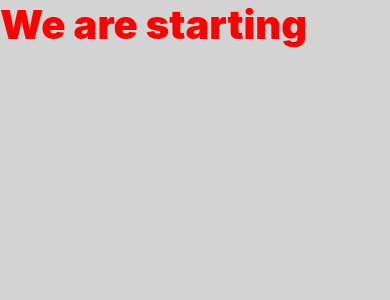
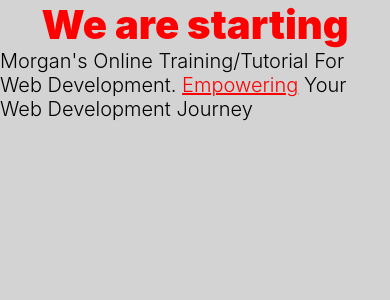
Before and after one commit to wagamama22/MyApp, a React Native app: screen / in a window 390 px wide. Shown: the top 300 px of the page. Built offline with nearby package versions, Linux system fonts and the light colour scheme.

Commit message:
safeAreaView and text formatting

```diff
--- a/App.tsx
+++ b/App.tsx
@@ -1,29 +1,49 @@
-
-import { StyleSheet, Text, View } from 'react-native';
-import{SafeAreaProvider, SafeAreaView}from "react-native-safe-area-context";
+import { Alert, StyleSheet, Text, View } from "react-native";
+import { SafeAreaProvider, SafeAreaView } from "react-native-safe-area-context";
 
 export default function App() {
   return (
     <SafeAreaProvider>
+      {/* This is for text formatting */}
       <SafeAreaView style={styles.container}>
         <Text style={styles.ftitle}>We are starting</Text>
-    </SafeAreaView>
+        <Text style={styles.ftitle1}>
+          Morgan's Online Training/Tutorial For Web Development.{" "}
+          <Text
+            style={styles.ftitle2}
+            onPress={() => Alert.alert("rmpowering link  clicked")}
+          >
+            Empowering
+          </Text>{" "}
+          Your Web Development Journey
+        </Text>
+      </SafeAreaView>
     </SafeAreaProvider>
-
   );
 }
 
 const styles = StyleSheet.create({
   container: {
     flex: 1,
-    backgroundColor: 'lightgray',
-
+    backgroundColor: "lightgray",
   },
-  ftitle:{
+  ftitle: {
     fontSize: 40,
     fontWeight: 900,
     color: "red",
-  }
-
-
+    textAlign: "center",
+  },
+  ftitle1: {
+    fontSize: 20,
+    fontWeight: 300,
+    color: "black",
+    textAlign: "left",
+  },
+  ftitle2: {
+    fontSize: 20,
+    fontWeight: 300,
+    color: "red",
+    textAlign: "justify",
+    textDecorationLine: "underline",
+  },
 });
```
